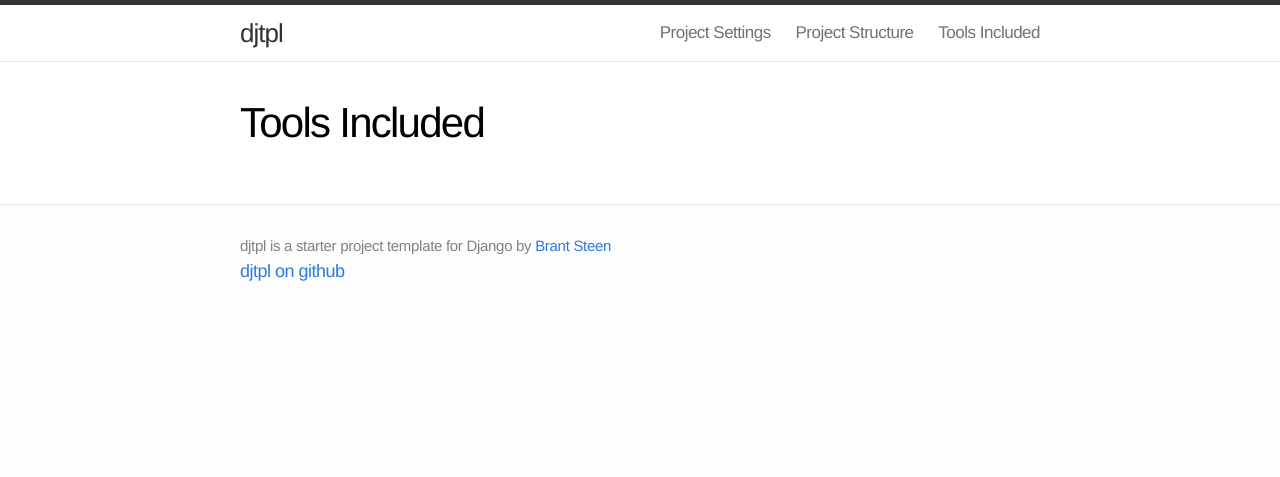
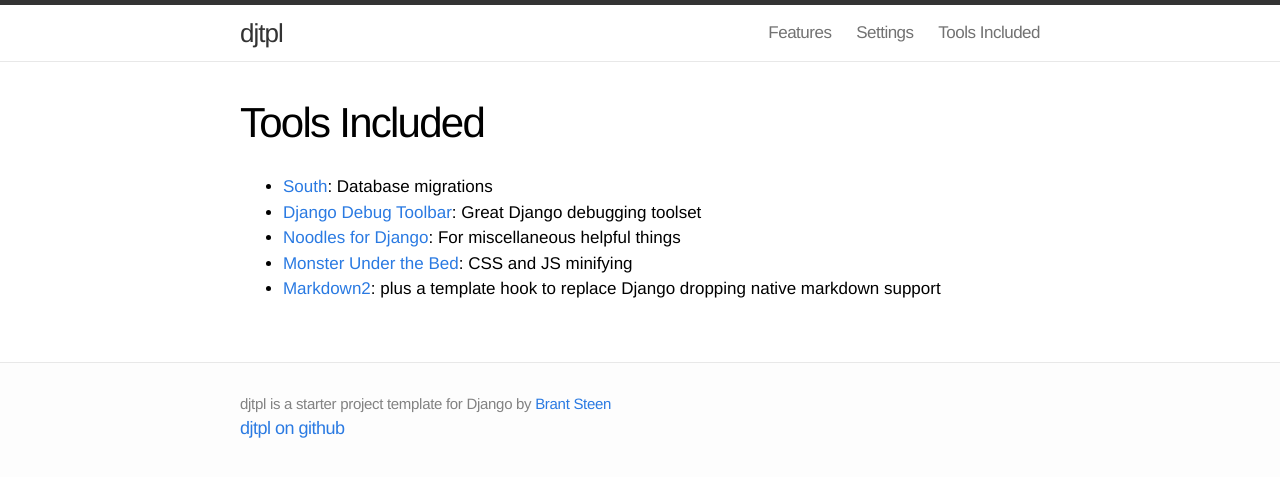
Before and after one commit to Brant/djtpl, a Jekyll site: the page built from tools.md, in a window 1280 px wide. Shown: the top 477 px of the page. Built offline with Jekyll 4.4.1, drawn with Linux system fonts in a browser that asks for light colours.

Commit message:
plugging away

```diff
--- a/css/main.css
+++ b/css/main.css
@@ -259,7 +259,7 @@
 
 /* Syntax highlighting styles */
 /* ----------------------------------------------------------*/
-code, .highlight code{
+code, .highlight code, .fake-code{
 	font-family: "Source Code Pro", Courier, monospace
 }
 
--- a/settings.md
+++ b/settings.md
@@ -1,4 +1,4 @@
 ---
-title: Project Settings
+title: Settings
 layout: page
 ---
--- a/structure.md
+++ /dev/null
@@ -1,4 +0,0 @@
----
-title: Project Structure
-layout: page
----
--- a/tools.md
+++ b/tools.md
@@ -2,3 +2,9 @@
 title: Tools Included
 layout: page
 ---
+
+- [South](http://south.aeracode.org/): Database migrations
+- [Django Debug Toolbar](http://django-debug-toolbar.readthedocs.org/en/latest/): Great Django debugging toolset
+- [Noodles for Django](http://brant.github.io/django-noodles/): For miscellaneous helpful things
+- [Monster Under the Bed](https://github.com/Brant/django-mub): CSS and JS minifying
+- [Markdown2](https://github.com/trentm/python-markdown2]): plus a template hook to replace Django dropping native markdown support
```
Also changed, not shown: features.md (added, +32 -0 lines), index.md (+2 -0 lines).
